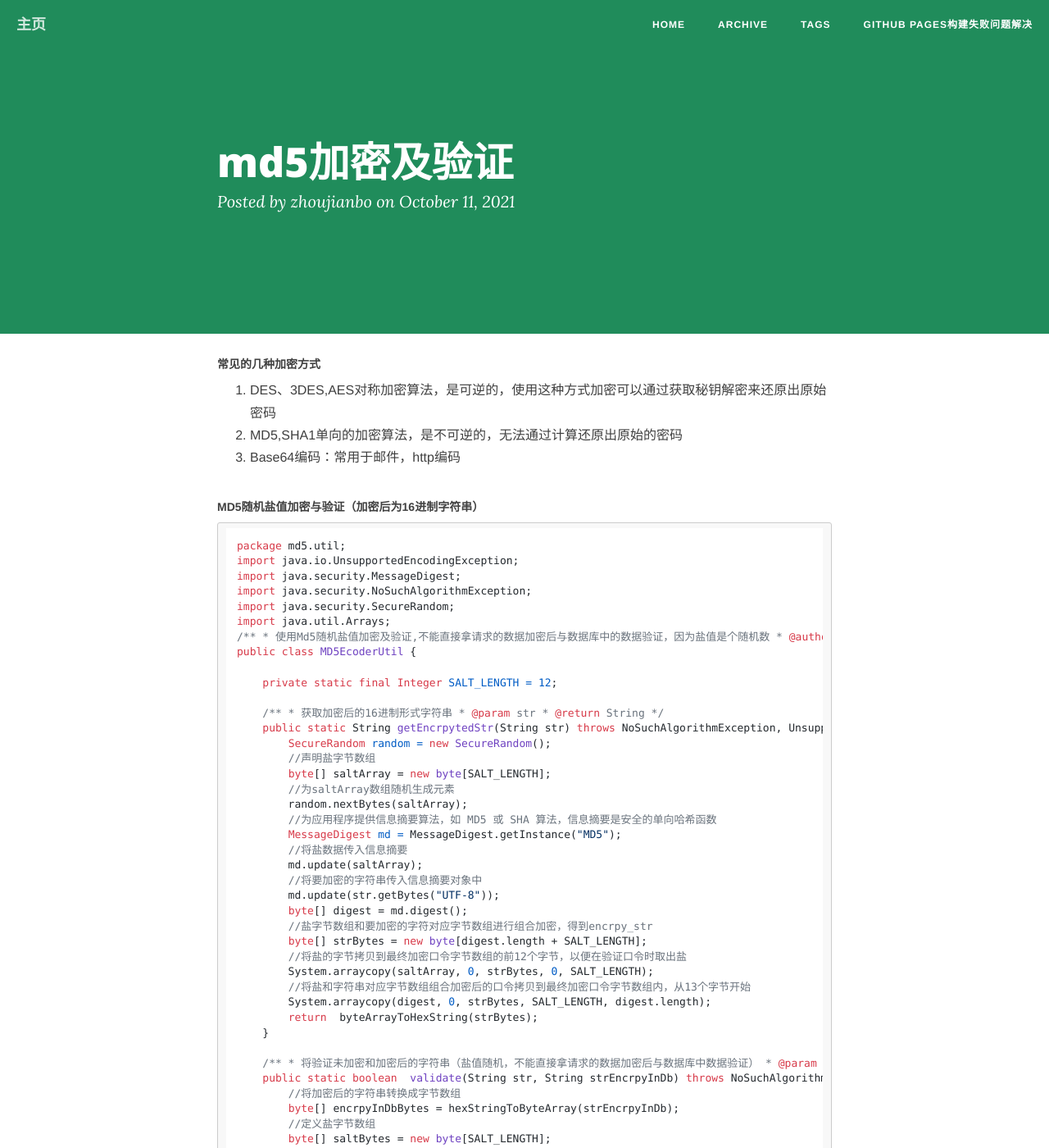
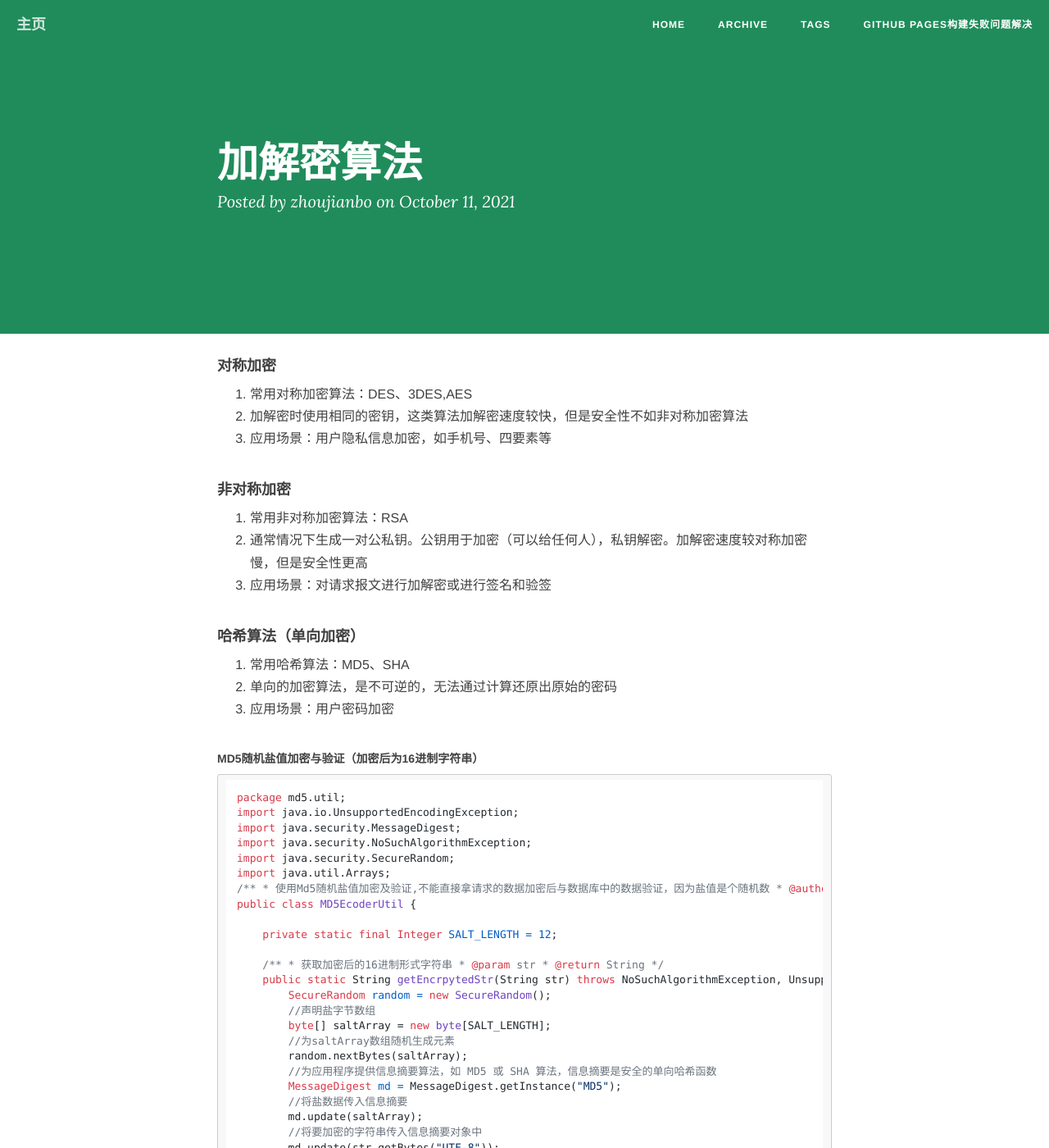
Before and after one commit to ZhouJianBoPro/ZhouJianBoPro.github.io, a Jekyll site: the page built from _posts/2021-10-11-加解密算法.md, in a window 1280 px wide and 1400 px high. Shown: the whole window at 82% size. Built offline with Jekyll 4.4.1, drawn with Linux system fonts in a browser that asks for light colours; nearby versions of some CDN libraries; comment, search, counter and statistics services are not loaded.

Commit message:
加解密算法补充

````diff
--- a/_posts/2021-10-11-md5加密验证.md
+++ b/_posts/2021-10-11-加解密算法.md
@@ -1,14 +1,24 @@
 ---
 layout: post
-title: md5加密及验证
+title: 加解密算法
 date: 2021-10-11
 tags: [other]
 ---
 
-##### 常见的几种加密方式
-1. DES、3DES,AES对称加密算法，是可逆的，使用这种方式加密可以通过获取秘钥解密来还原出原始密码
-2. MD5,SHA1单向的加密算法，是不可逆的，无法通过计算还原出原始的密码
-3. Base64编码：常用于邮件，http编码
+#### 对称加密
+1. 常用对称加密算法：DES、3DES,AES
+2. 加解密时使用相同的密钥，这类算法加解密速度较快，但是安全性不如非对称加密算法
+3. 应用场景：用户隐私信息加密，如手机号、四要素等
+
+#### 非对称加密
+1. 常用非对称加密算法：RSA
+2. 通常情况下生成一对公私钥。公钥用于加密（可以给任何人），私钥解密。加解密速度较对称加密慢，但是安全性更高
+3. 应用场景：对请求报文进行加解密或进行签名和验签
+
+#### 哈希算法（单向加密）
+1. 常用哈希算法：MD5、SHA
+2. 单向的加密算法，是不可逆的，无法通过计算还原出原始的密码
+3. 应用场景：用户密码加密
 
 ##### MD5随机盐值加密与验证（加密后为16进制字符串）
 ```java
````
